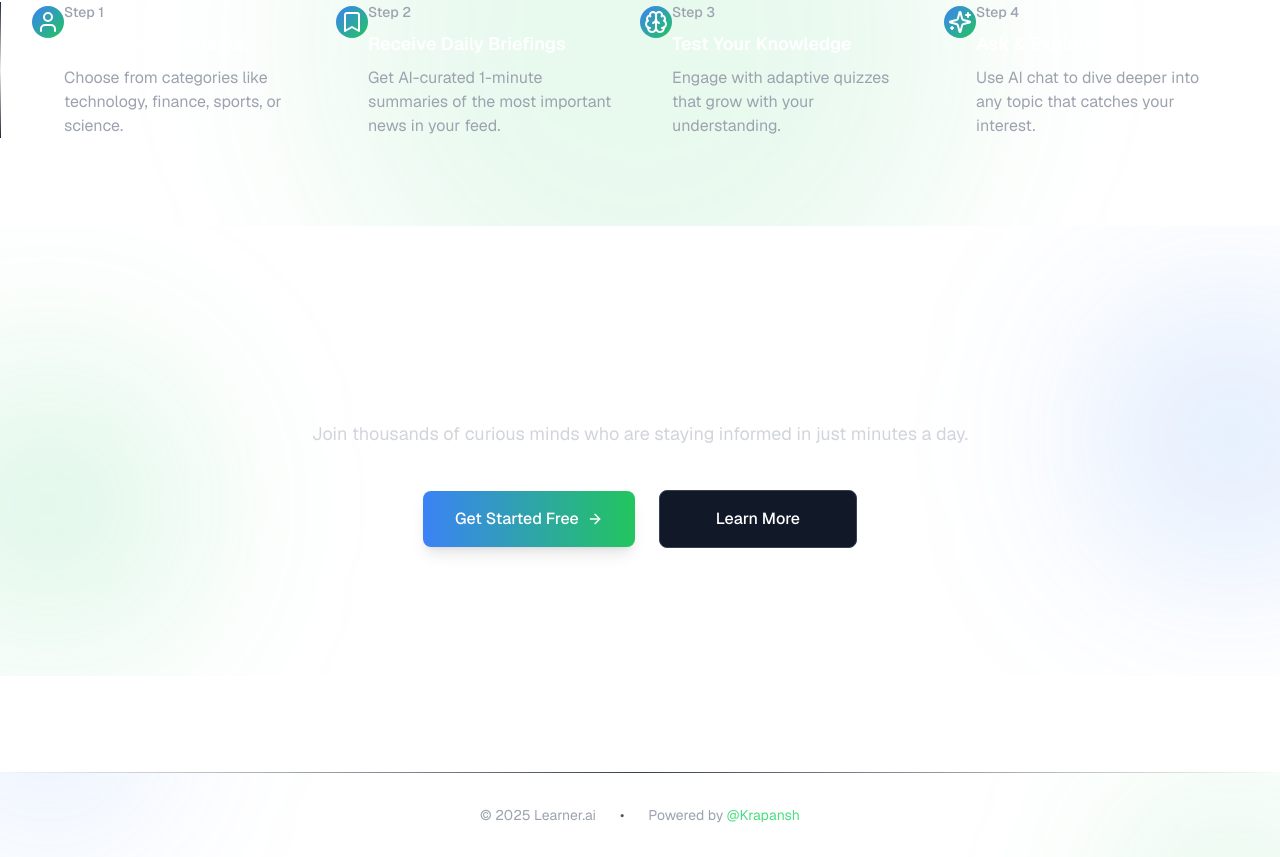
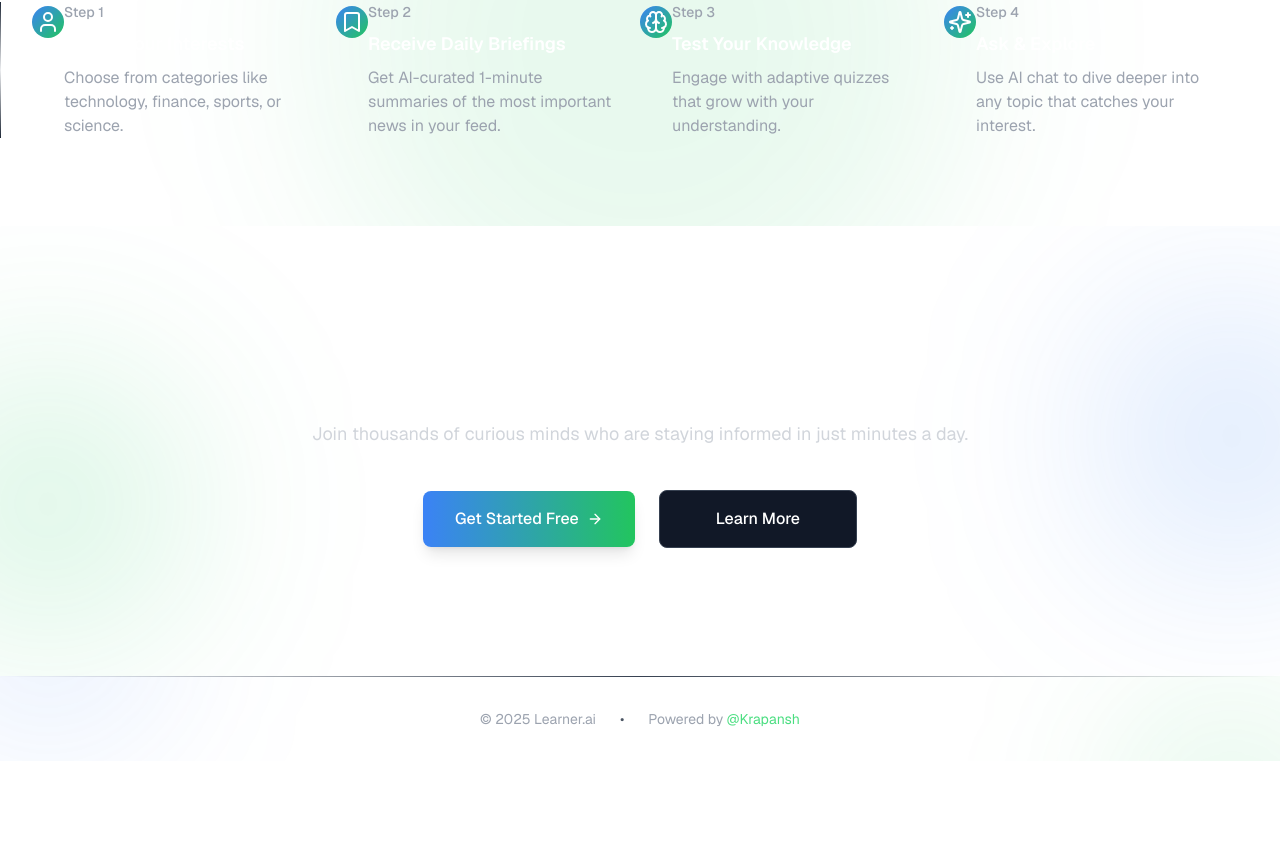
Before and after one commit to Krips24/learner.ai, a Next.js app: page / in a window 1280 px wide. Shown: the part 1731-2588 px from the top of the page. After the commit the page ends 2492 px from the top, so only its background shows below. Built offline with nearby package versions, Linux system fonts and the light colour scheme; no server answers.

Commit message:
landing page ui fixing

```diff
--- a/components/footer.tsx
+++ b/components/footer.tsx
@@ -5,7 +5,7 @@ import { motion } from "framer-motion";
 
 export function Footer() {
   return (
-    <footer className="relative mt-24 overflow-hidden">
+    <footer className="relative overflow-hidden">
       {/* Background elements */}
       <div className="absolute -left-20 bottom-0 h-64 w-64 rounded-full bg-blue-500/10 blur-[80px]"></div>
       <div className="absolute -right-20 top-0 h-64 w-64 rounded-full bg-green-500/10 blur-[80px]"></div>
```
